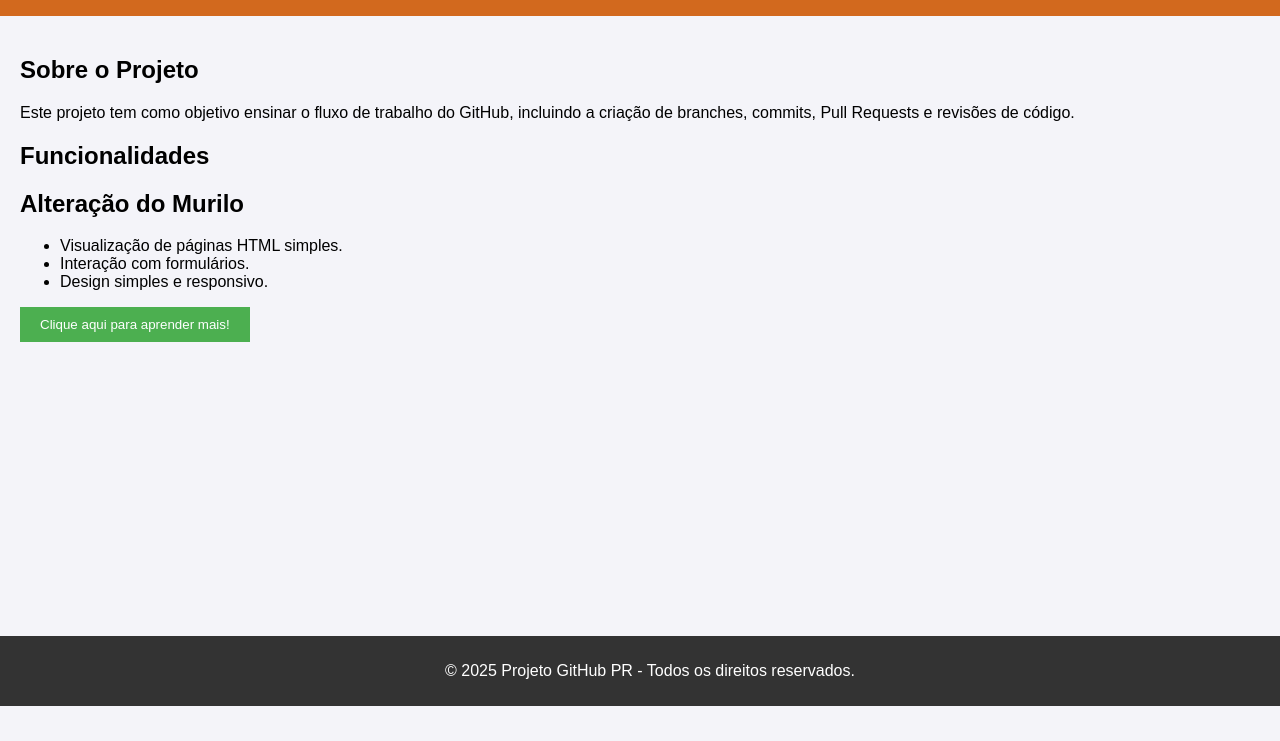
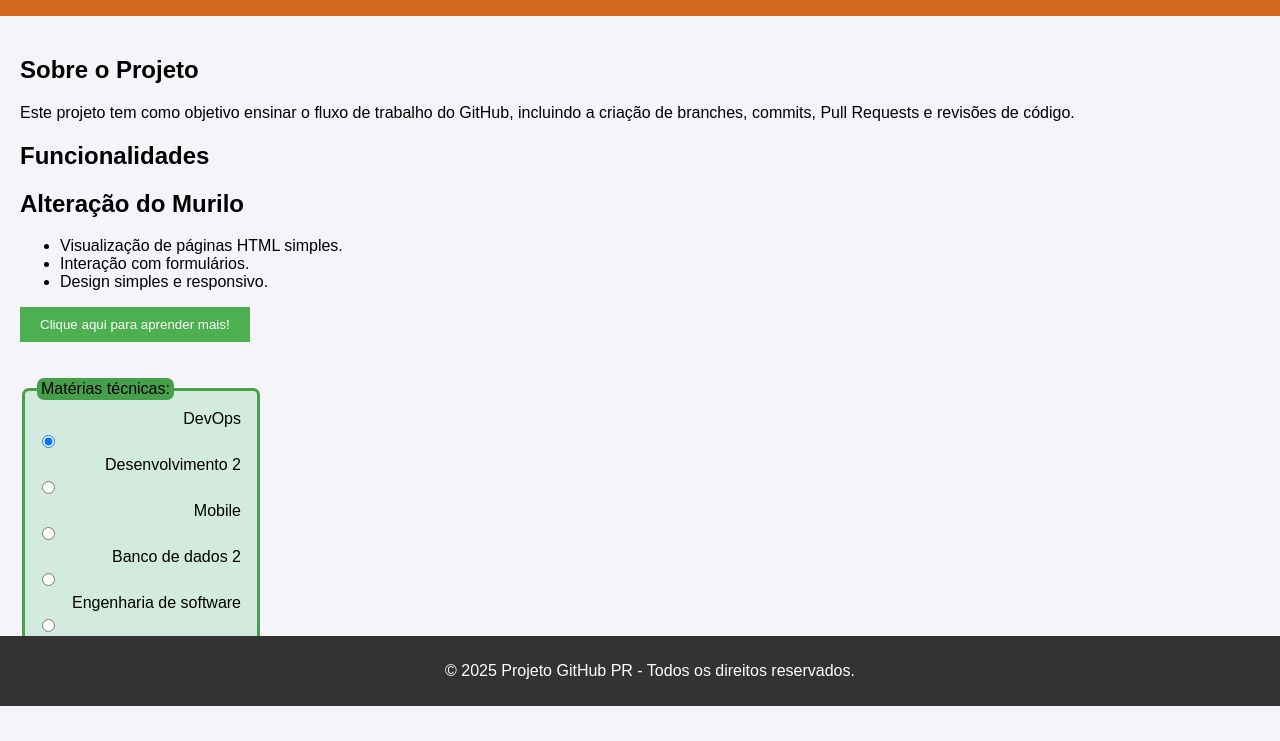
Before and after one commit to manuellifla/exercicioDevops, a plain HTML site: page index.html in a window 1280 px wide. Shown: the part 94-835 px from the top of the page. Before the commit the page ends 800 px from the top, so only its background shows below. Drawn offline with Linux system fonts and the light colour scheme.

Commit message:
Adicionando um formulário

```diff
--- a/index.html
+++ b/index.html
@@ -41,6 +41,29 @@
         .btn:hover {
             background-color: #45a049;
         }
+
+        fieldset{
+            border: 3px solid #45a049;
+            background-color: rgba(205, 233, 218, 0.823);
+            border-radius: 7px;
+            right: 50px;
+            width: 30px;
+        }
+
+        label{
+            display: inline-block;
+            width: 200px;
+            text-align: right;
+            padding: 4px;
+        }
+
+        legend{
+            border: 2px solid #45a049;
+            background-color: #45a049;
+            border-radius: 7px;
+        }
+
+
     </style>
 </head>
 <body>
@@ -66,7 +89,32 @@
     </section>
 
     <button class="btn">Clique aqui para aprender mais!</button>
+
+    <br><br><br>
+
+    <fieldset>
+        <legend>Matérias técnicas: </legend>
+        <label for="fradio">DevOps</label>
+        <input type="radio" name="fradio" id="fradio", checked>
+        <br>
+        <label for="fradio">Desenvolvimento 2</label>
+        <input type="radio" name="fradio" id="fradio">
+        <br>
+        <label for="fradio">Mobile</label>
+        <input type="radio" name="fradio" id="fradio">
+        <br>
+        <label for="fradio">Banco de dados 2</label>
+        <input type="radio" name="fradio" id="fradio">
+        <br>
+        <label for="fradio">Engenharia de software</label>
+        <input type="radio" name="fradio" id="fradio">
+    </fieldset>
+
+
+
 </main>
+
+<br><br><br><br>
 
 <footer>
     <p>&copy; 2025 Projeto GitHub PR - Todos os direitos reservados.</p>
```
